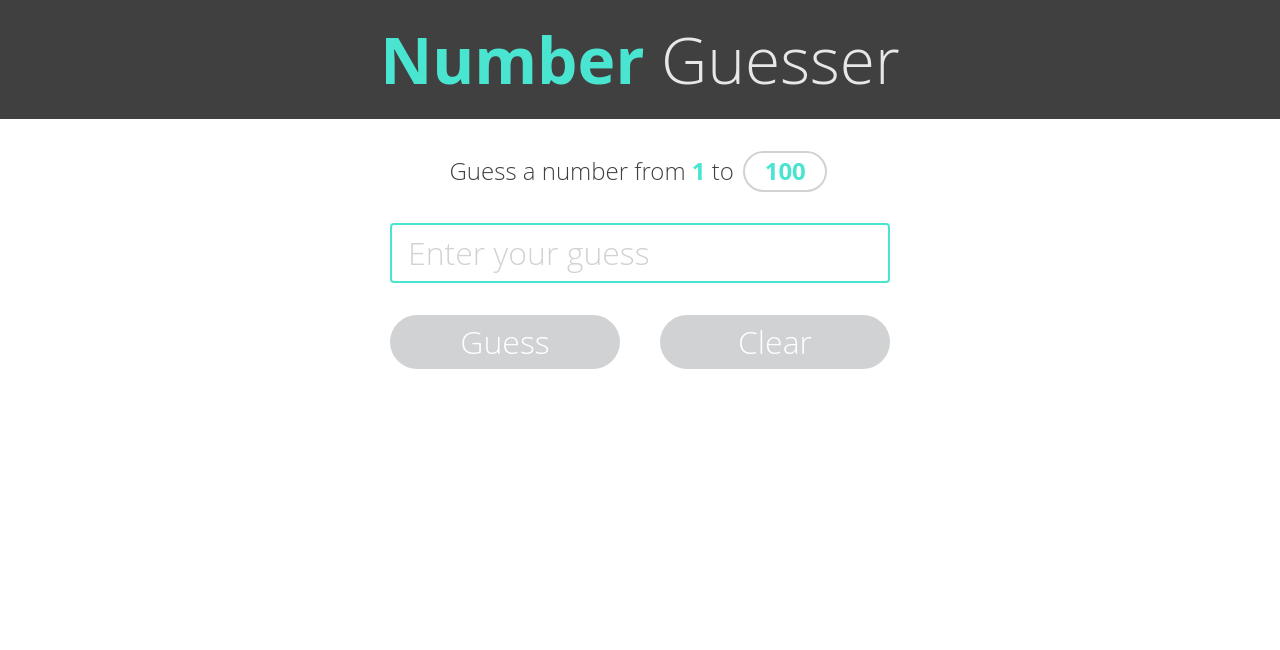
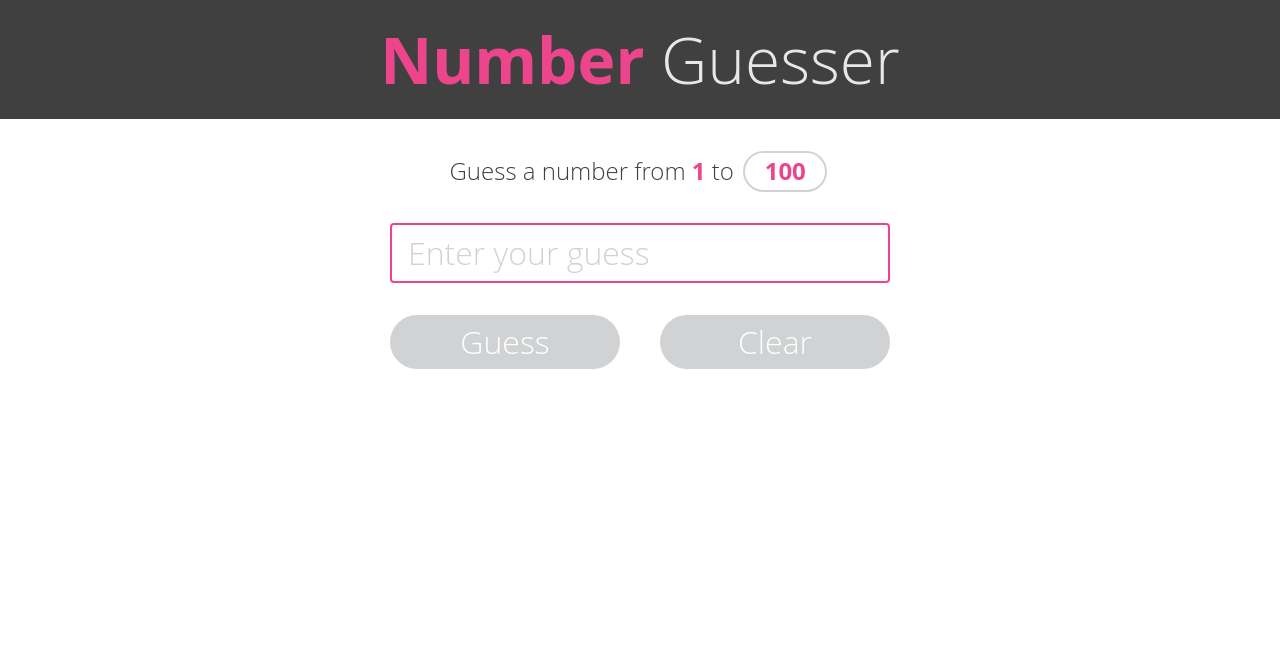
Before and after one commit to wfischer42/number-guesser, a PHP site: page / in a window 1280 px wide. Shown: the top 650 px of the page. Run offline with PHP 8.4, Linux system fonts and the light colour scheme.

Commit message:
Went back to original color and changed victory message

```diff
--- a/scripts.js
+++ b/scripts.js
@@ -33,7 +33,7 @@ function evaluate_guess(last_guess){
   if (last_guess == correct_number) {
     game_state = GameStates.GAMEOVER;
     window.max += 10;
-    return "BOOM!";
+    return "BOOM! Try a harder one...";
   } else if (last_guess > correct_number) {
     return "That is too high";
   } else if (last_guess < correct_number) {
--- a/style.css
+++ b/style.css
@@ -1,5 +1,5 @@
 body {
-  --highlight: #49e5d0;
+  --highlight: #ed458b;
   --dark-neutral: #404041;
   --mid-neutral: #929497;
   --light-neutral: #d0d2d3;
@@ -18,6 +18,7 @@ input[type=number]::-webkit-outer-spin-button {
 button {
   outline: none;
   background-color: var(--mid-neutral);
+  cursor: pointer;
 }
 button:hover {
   background-color: var(--highlight);
```
